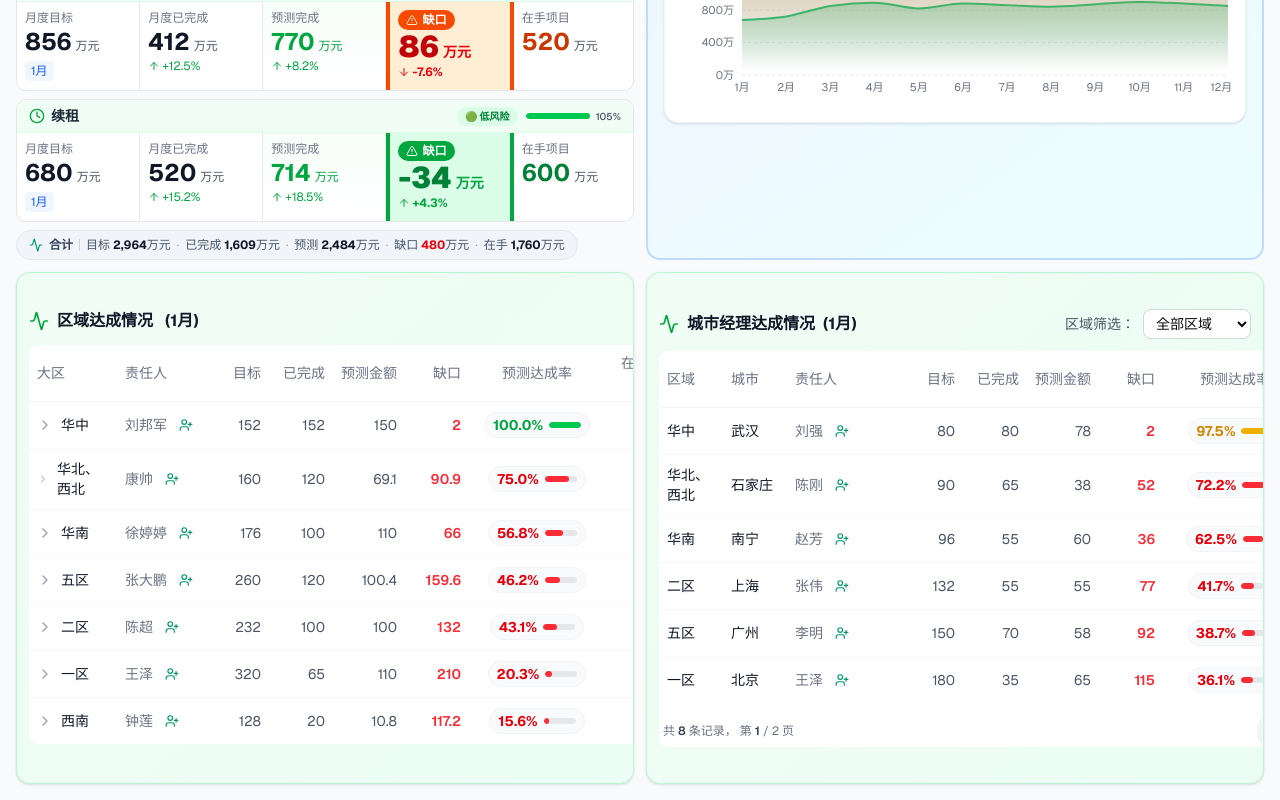
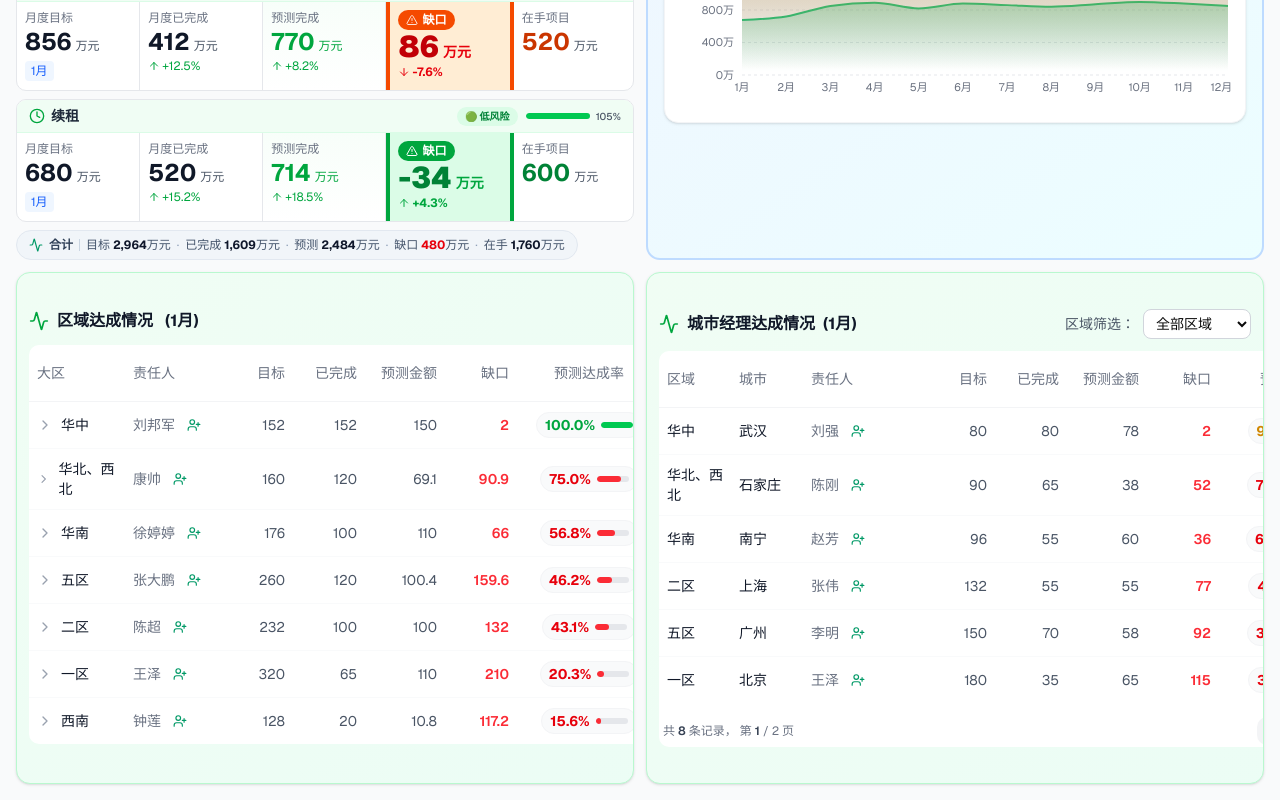
Before and after one commit to navylee1990/coze_jsc, a Next.js app: page /sales in a window 1280 px wide. Shown: the part 411-1211 px from the top of the page. Built offline with nearby package versions, Linux system fonts and the light colour scheme.

Commit message:
feat: 优化表格列宽，删除在手项目数列

```diff
--- a/src/app/sales/page.tsx
+++ b/src/app/sales/page.tsx
@@ -1344,16 +1344,15 @@ export default function SalesDashboard() {
                 <div className="bg-white rounded-lg border-0 overflow-hidden min-w-[800px]">
                   <table className="w-full" style={{ tableLayout: 'fixed' }}>
                   <colgroup>
+                    <col style={{ width: '12%' }} />
+                    <col style={{ width: '12%' }} />
+                    <col style={{ width: '9%' }} />
+                    <col style={{ width: '9%' }} />
+                    <col style={{ width: '10%' }} />
+                    <col style={{ width: '9%' }} />
+                    <col style={{ width: '18%' }} />
                     <col style={{ width: '11%' }} />
-                    <col style={{ width: '11%' }} />
-                    <col style={{ width: '8%' }} />
-                    <col style={{ width: '8%' }} />
-                    <col style={{ width: '9%' }} />
-                    <col style={{ width: '8%' }} />
-                    <col style={{ width: '17%' }} />
                     <col style={{ width: '10%' }} />
-                    <col style={{ width: '10%' }} />
-                    <col style={{ width: '8%' }} />
                   </colgroup>
                   <thead>
                     <tr className="border-b border-gray-100">
@@ -1367,7 +1366,6 @@ export default function SalesDashboard() {
                       <th className="px-2 py-2 text-right text-sm font-medium text-gray-500">缺口</th>
                       <th className="px-2 py-2 text-center text-sm font-medium text-gray-500">预测达成率</th>
                       <th className="px-2 py-2 text-right text-sm font-medium text-gray-500">在手项目金额</th>
-                      <th className="px-2 py-2 text-center text-sm font-medium text-gray-500">在手项目数</th>
                       <th className="px-1 py-2"></th>
                     </tr>
                   </thead>
@@ -1427,9 +1425,6 @@ export default function SalesDashboard() {
                         <td className="px-2 py-2.5 text-right text-sm text-gray-600">
                           {item.pendingAmount?.toLocaleString() || '0'}
                         </td>
-                        <td className="px-2 py-2.5 text-center text-sm text-gray-600">
-                          {item.projectCount}
-                        </td>
                         <td className="px-1 py-2.5">
                           {viewLevel === 'region' && (
                             <ChevronRight className="w-4 h-4 text-gray-300 group-hover:text-green-500 transition-colors" />
@@ -1478,16 +1473,15 @@ export default function SalesDashboard() {
                 <div className="bg-white rounded-lg border-0 overflow-hidden min-w-[800px]">
                   <table className="w-full" style={{ tableLayout: 'fixed' }}>
                   <colgroup>
-                    <col style={{ width: '8%' }} />
-                    <col style={{ width: '8%' }} />
-                    <col style={{ width: '14%' }} />
-                    <col style={{ width: '8%' }} />
-                    <col style={{ width: '8%' }} />
                     <col style={{ width: '9%' }} />
-                    <col style={{ width: '8%' }} />
-                    <col style={{ width: '18%' }} />
+                    <col style={{ width: '9%' }} />
+                    <col style={{ width: '15%' }} />
+                    <col style={{ width: '9%' }} />
                     <col style={{ width: '9%' }} />
                     <col style={{ width: '10%' }} />
+                    <col style={{ width: '9%' }} />
+                    <col style={{ width: '19%' }} />
+                    <col style={{ width: '11%' }} />
                   </colgroup>
                   <thead>
                     <tr className="border-b border-gray-100">
@@ -1500,7 +1494,6 @@ export default function SalesDashboard() {
                       <th className="px-2 py-2 text-right text-sm font-medium text-gray-500">缺口</th>
                       <th className="px-2 py-2 text-center text-sm font-medium text-gray-500">预测达成率</th>
                       <th className="px-2 py-2 text-right text-sm font-medium text-gray-500">在手项目金额</th>
-                      <th className="px-2 py-2 text-center text-sm font-medium text-gray-500">在手项目数</th>
                     </tr>
                   </thead>
                   <tbody className="min-h-[320px]">
@@ -1556,7 +1549,6 @@ export default function SalesDashboard() {
                         <td className="px-2 py-2.5 text-right text-sm text-gray-600">
                           {item.pendingAmount?.toLocaleString() || '0'}
                         </td>
-                        <td className="px-2 py-2.5 text-center text-sm text-gray-600">{item.projectCount}</td>
                       </tr>
                     ))}
                   </tbody>
```
